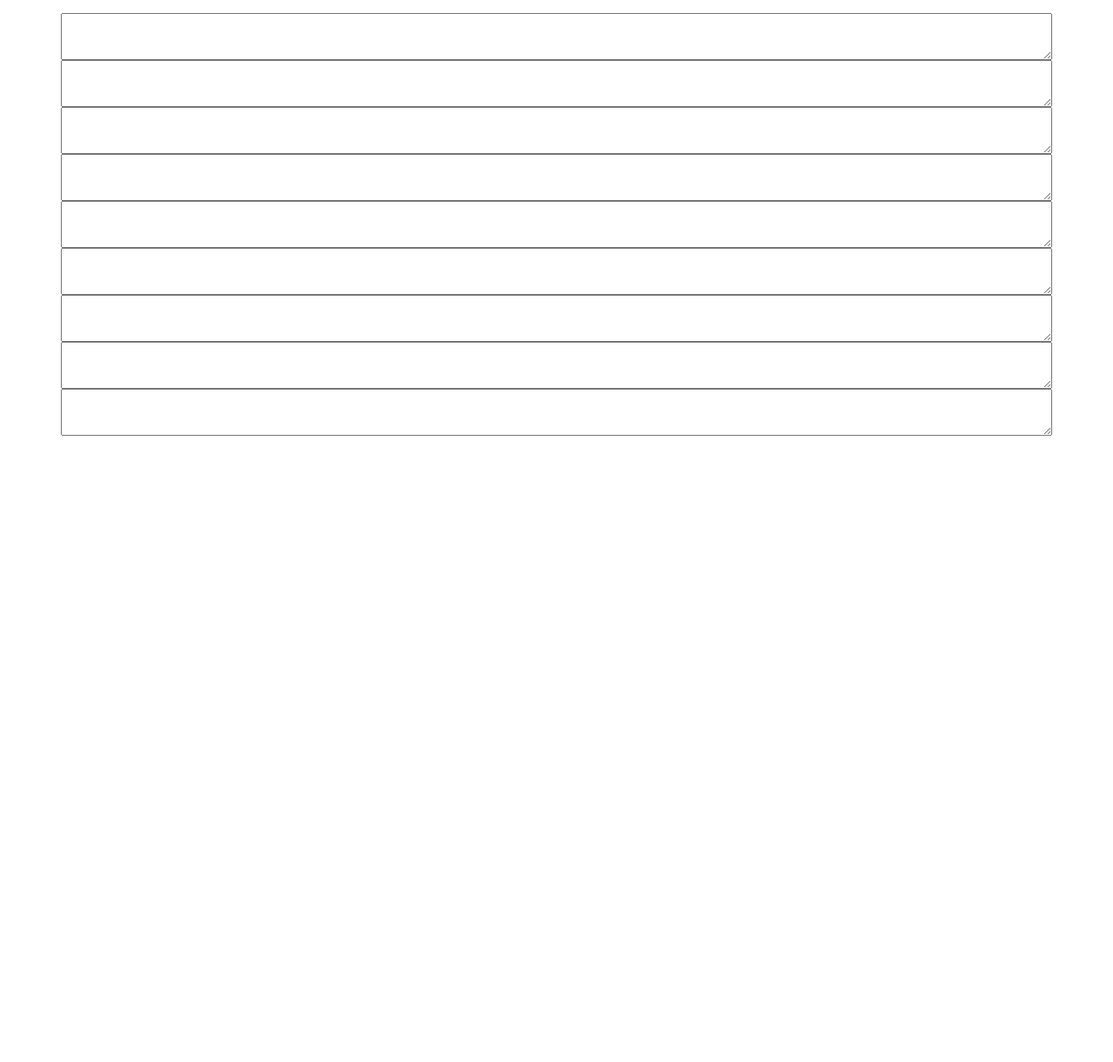
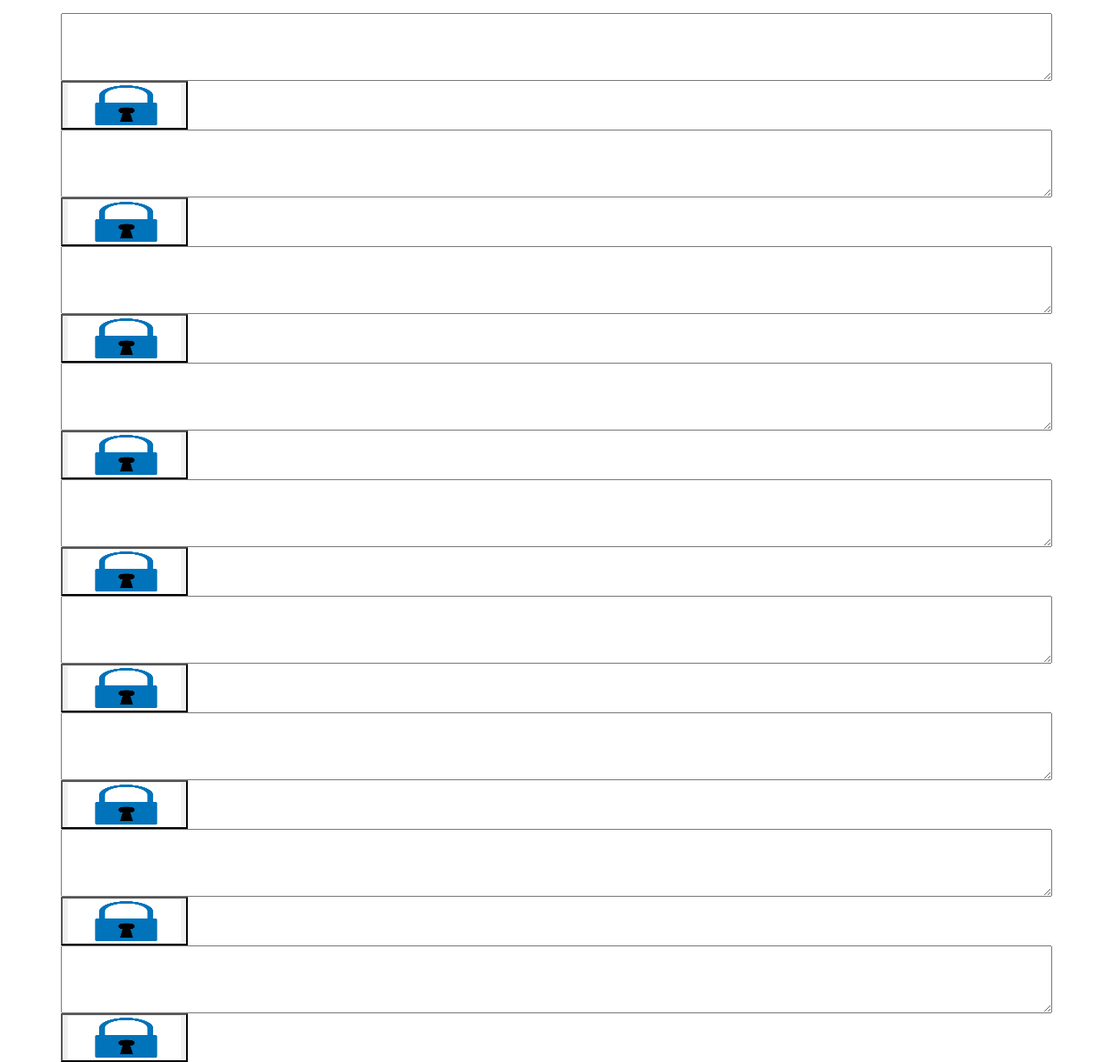
Before and after one commit to carinalullman/Planner, a plain HTML site: page index.html in a window 1280 px wide. Shown: the part 260-1481 px from the top of the page at 87% size. Before the commit the page ends 800 px from the top, so only its background shows below. Drawn offline with nearby package versions, Linux system fonts and the light colour scheme.

Commit message:
Buttons and Pseudo Code

```diff
--- a/index.html
+++ b/index.html
@@ -31,16 +31,24 @@
         <div id="time-block">
             <div class="row">
                 <div class="hour" id="hr"></div>
-                <textarea name="timeText" id="text" cols="160" rows="2"></textarea>
-                <textarea name="timeText" id="text" cols="160" rows="2"></textarea>
-                <textarea name="timeText" id="text" cols="160" rows="2"></textarea>
-                <textarea name="timeText" id="text" cols="160" rows="2"></textarea>
-                <textarea name="timeText" id="text" cols="160" rows="2"></textarea>
-                <textarea name="timeText" id="text" cols="160" rows="2"></textarea>
-                <textarea name="timeText" id="text" cols="160" rows="2"></textarea>
-                <textarea name="timeText" id="text" cols="160" rows="2"></textarea>
-                <textarea name="timeText" id="text" cols="160" rows="2"></textarea>
-                <div class="saveBtn">
+                <textarea name="timeText" id="text" cols="138" rows="3"></textarea>
+                <button id="lock-image"><img src="lock.jpg" width="130" height="50"></button>
+                <textarea name="timeText" id="text" cols="138" rows="3"></textarea>
+                <button id="lock-image"><img src="lock.jpg" width="130" height="50"></button>
+                <textarea name="timeText" id="text" cols="138" rows="3"></textarea>
+                <button id="lock-image"><img src="lock.jpg" width="130" height="50"></button>
+                <textarea name="timeText" id="text" cols="138" rows="3"></textarea>
+                <button id="lock-image"><img src="lock.jpg" width="130" height="50"></button>
+                <textarea name="timeText" id="text" cols="138" rows="3"></textarea>
+                <button id="lock-image"><img src="lock.jpg" width="130" height="50"></button>
+                <textarea name="timeText" id="text" cols="138" rows="3"></textarea>
+                <button id="lock-image"><img src="lock.jpg" width="130" height="50"></button>
+                <textarea name="timeText" id="text" cols="138" rows="3"></textarea>
+                <button id="lock-image"><img src="lock.jpg" width="130" height="50"></button>
+                <textarea name="timeText" id="text" cols="138" rows="3"></textarea>
+                <button id="lock-image"><img src="lock.jpg" width="130" height="50"></button>
+                <textarea name="timeText" id="text" cols="138" rows="3"></textarea>
+                <button id="lock-image"><img src="lock.jpg" width="130" height="50"></button>
             </div>
         </div>
     </div>
@@ -55,6 +63,10 @@
 
 
     </script>
+
+    <!-- Need to put in the times on the left (9-5) buttons on the right will store time and
+        user input in "local storage" and allowing the text to presist when the application is refreshed;
+    color code whether the time slot is in the past (gray),present (pink?), future (blue) *need to use the moment.js function/library-->
     </div>
     </div>
 
```
Also changed, not shown: lock.jpg (added). Lines whose indentation alone changed are shown as unchanged.
